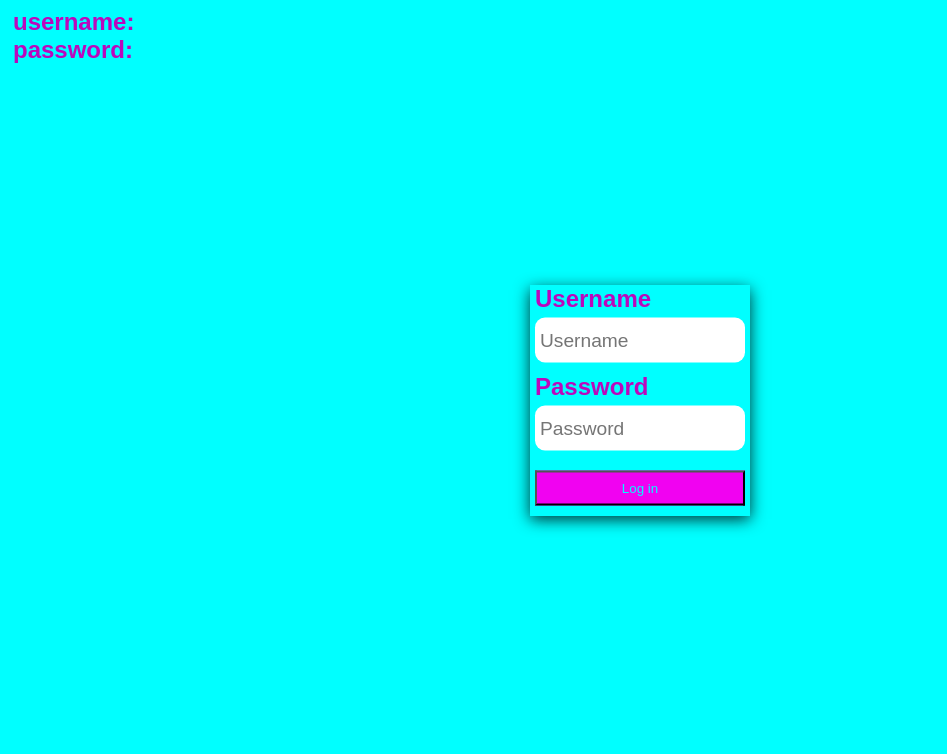
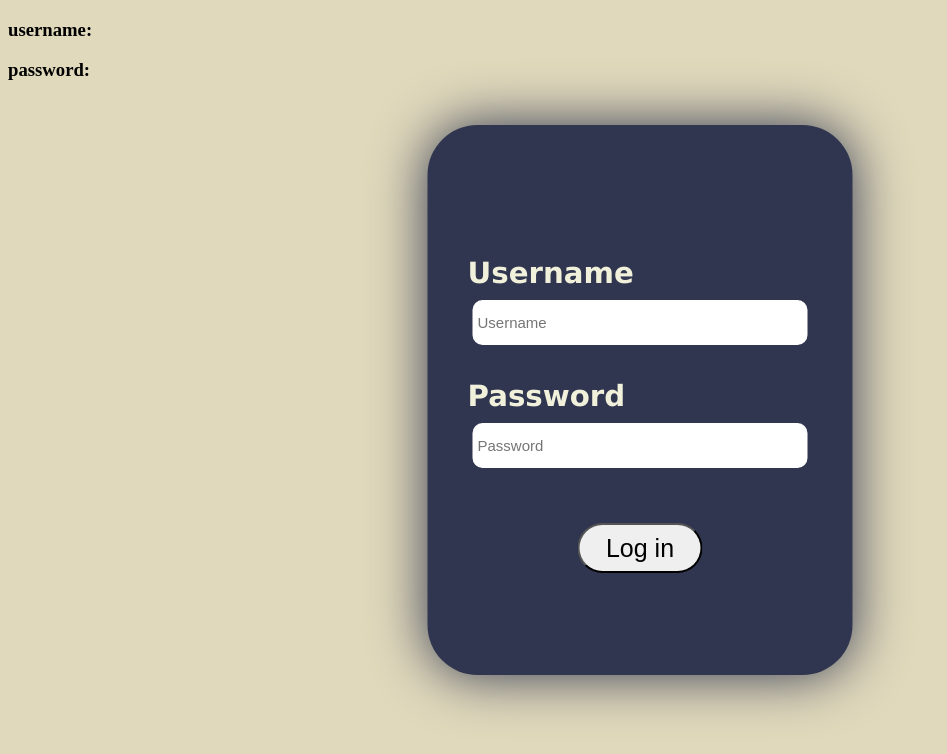
Before and after one commit to DarshanMurugan/Journal-Website, a React (Vite) app: page / in a window 1280 px wide. Shown: the top 754 px of the page, without its empty margins (0-947 px from the left). Built offline with nearby package versions, Linux system fonts and the light colour scheme.

Commit message:
Refactor auth styles for improved layout and design

```diff
--- a/src/auth_styles.css
+++ b/src/auth_styles.css
@@ -1,65 +1,62 @@
- body{
-  background-color: aqua;
+body {
+    background-color: #E1D9BC;
+
+    align-items: center;
+
+}
+
+.credentials-entry-container {
+    position: absolute;
+    top: 50%;
+    left: 50%;
+    transform: translate(-50%, -50%);
+
+    width: 425px;
+    height: 550px;
+
+    align-content: center;
+    justify-items: center;
+
+    background-color: #30364F;
+    border-radius: 50px;
+    box-shadow: 0px 0px 55px #30364F;
+
+    color: #F0F0DB;
+    font-size: 25px;
+    font-family: 'Lucida Sans', 'Lucida Sans Regular', 'Lucida Grande', 'Lucida Sans Unicode', Geneva, Verdana, sans-serif;
+}
+
+.credentials-entry-container h3 {
+    margin-bottom: 5px;
+}
+
+.username-input,
+.password-input {
+    margin: 5px;
+    padding: 5px;
+    border: 5px;
+    border-radius: 10px;
+    height: 35px;
+    width: 325px;
+    font-size: 15px;
+}
+
+.enter-credentials-button {
+    margin-top: 50px;
+
+    height: 50px;
+    width: 125px;
+
+    font-size: 25px;
+
+    border-radius: 25px;
+
+    cursor: pointer;
+
+    transition: ease 0.3s;
 }
 
 
-.credentials-entry-container{
-  display: flex;
-  position: absolute;
-  top: 50%;
-  left:50%;
-  transform: translate(-50%, -50%);
-  width: fit-content;
-  height: fit-content;
-  display: block;
-  color: rgba(0, 255, 255, 0.586);
-
-  box-shadow: 0 4px 15px rgba(0, 0, 0, 0.805)
+.enter-credentials-button:hover {
+    box-shadow: 0 0 10px #F0F0DB;
 }
-
-.username-input, .password-input{
-  margin: 5px;
-  color: black;
-  margin-bottom: 10px;
-  border: aqua;
-  padding: 5px;
-  border: 5px;
-  border-color: black;
-  border-radius: 10px;
-  height: 35px;
-  width: 200px;
-  font-size: larger;
-}
-
-header {
-  color: aqua;
-}
-
-.enter-credentials-button{
-  margin-top: 10px;
-  margin-bottom: 10px;
-  margin-left: 5px;
-  margin-right: 5px;
-  width: 210px;
-  height: 35px;
-  background-color:rgb(241, 2, 241);
-  color: aqua;
-  font-family: fantasy;
-  cursor: pointer;
-
-
-}
-
-.enter-credentials-button:hover {
-  background-color: rgb(188, 7, 188) ;
-  color:rgb(5, 157, 157)
-}
-
-h3 {
-  color:rgb(188, 7, 188);
-  font-family: fantasy;
-  font-size: x-large;
-  margin-bottom :  0px;
-  margin-top: 0px;
-  margin-left: 5px;
-}
```
